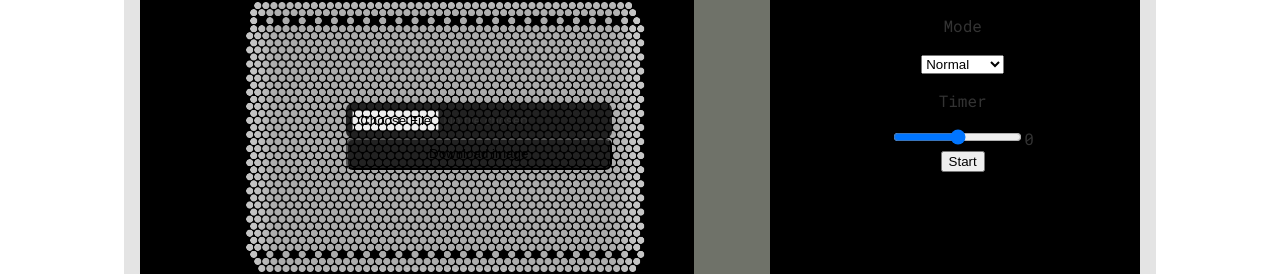
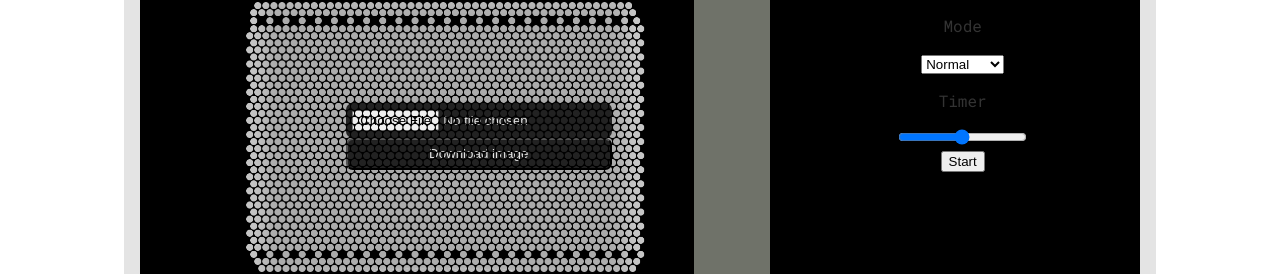
Before and after one commit to khakomaki/image_microwaver, a React (Vite) app: page / in a window 1280 px wide. Shown: the part 209-483 px from the top of the page. Built offline with nearby package versions, Linux system fonts and the light colour scheme.

Commit message:
minor UX fixes

```diff
--- a/src/App.css
+++ b/src/App.css
@@ -122,6 +122,7 @@ input[type="file"] {
   padding: 0.5em;
   border-radius: 0.5em;
   background-color: #222222;
+  color: #E4E4E4;
   cursor: pointer;
 }
 
--- a/src/components/Microwave/Microwave.jsx
+++ b/src/components/Microwave/Microwave.jsx
@@ -109,7 +109,7 @@ const Microwave = () => {
 
         // sends request if image is uploaded
 		if (uploadedImage) {
-            let waitTime = 1000;
+            let waitTime = 3500;
 
 			try {
                 setMicrowaving(true);
--- a/src/components/Microwave/Timer.jsx
+++ b/src/components/Microwave/Timer.jsx
@@ -18,7 +18,6 @@ const Timer = ({ minValue, maxValue, timerValue, onTimerChange, disabled }) => {
                 disabled={disabled}
             />
             </label>
-            {timerValue}
         </div>
     );
 };
```
